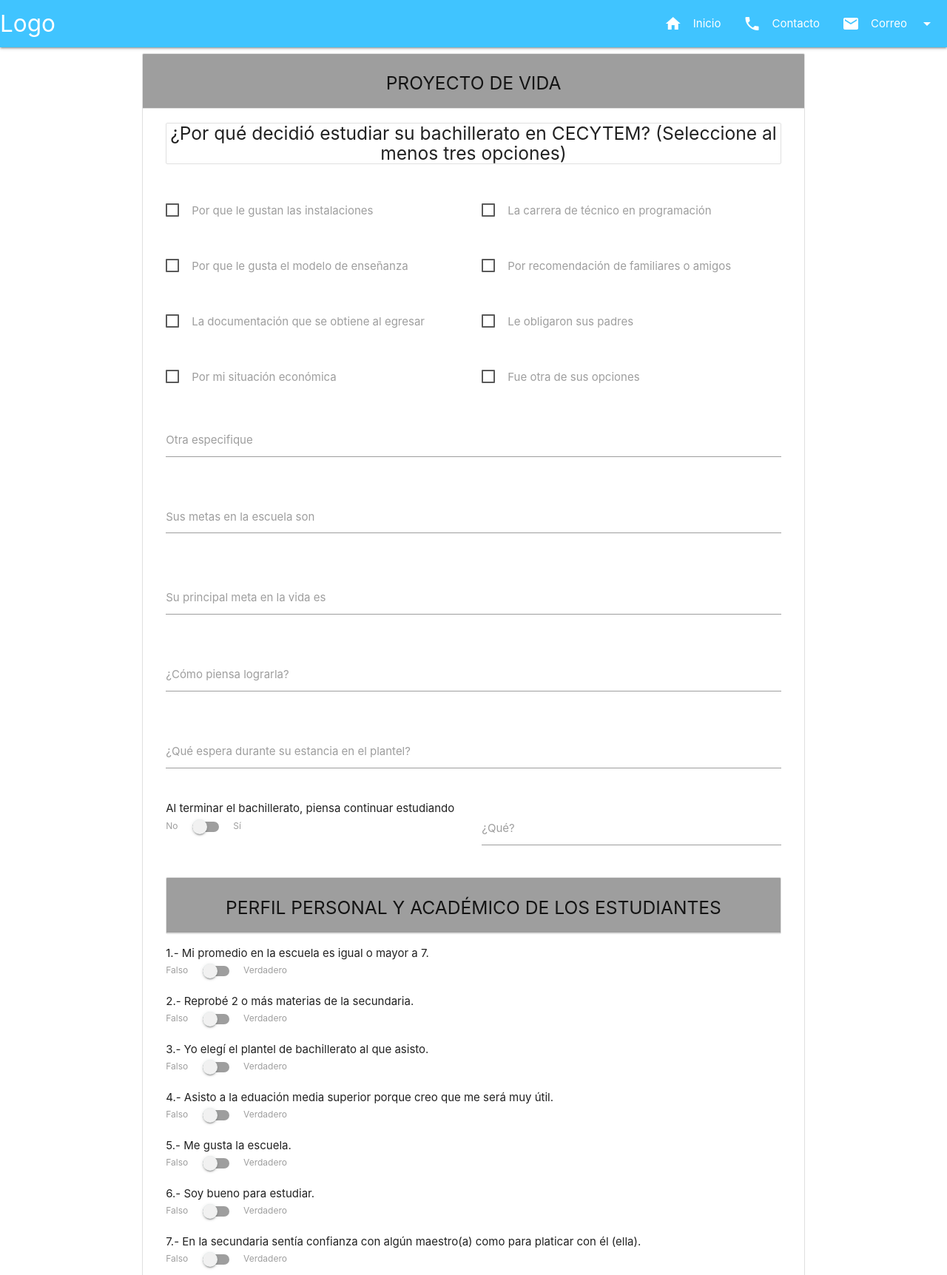
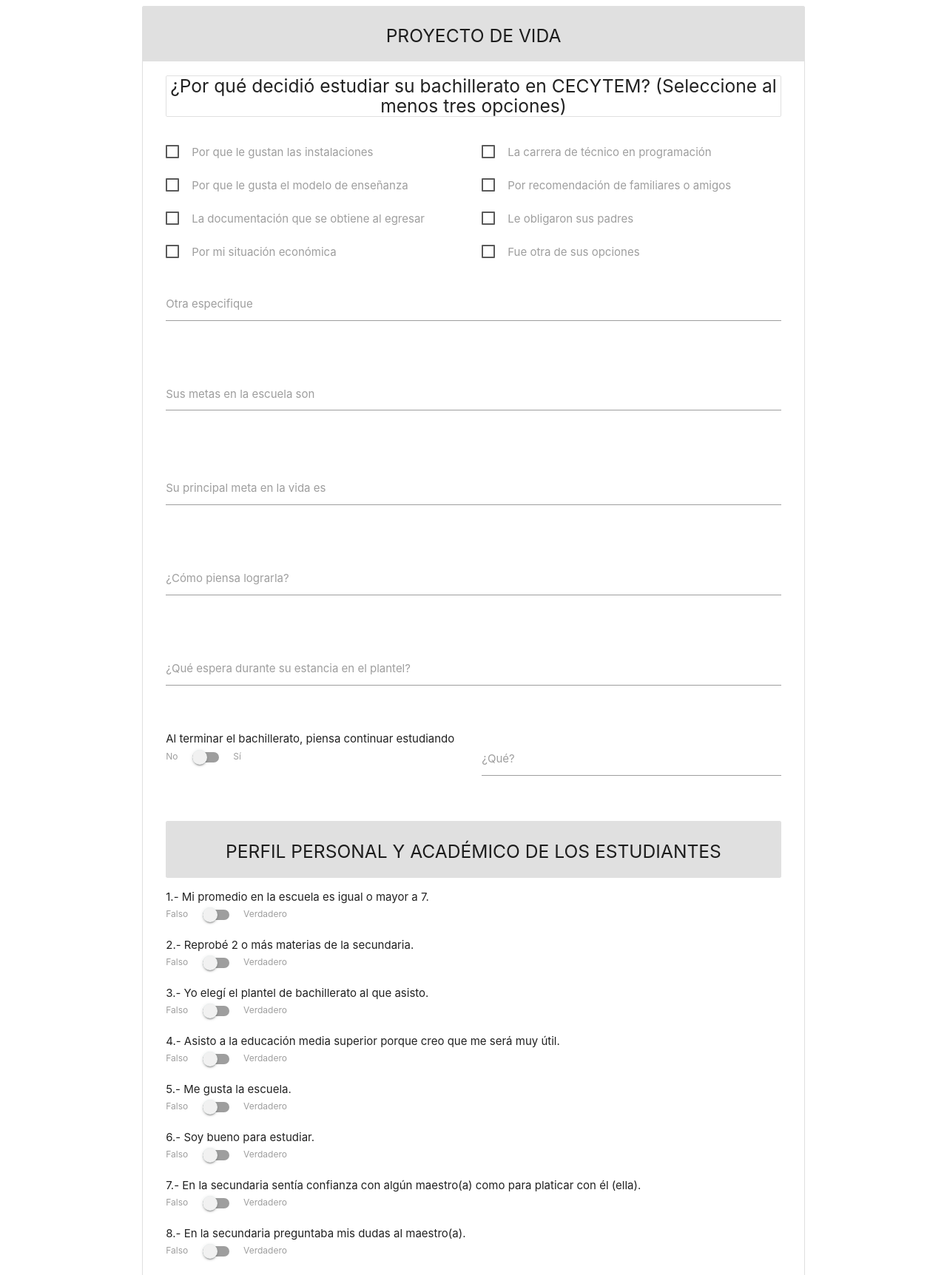
Before and after one commit to Jordani-Valencia/SIREANI, a CodeIgniter app: the page made by application/views/pantallas/6.php in a window 1280 px wide. Shown: the top 1724 px of the page at 74% size. Run offline with CodeIgniter, Linux system fonts and the light colour scheme; some libraries are stand-ins or nearby versions.

Commit message:
Pantalla 6 lista/PANTALLAS LISTAS

```diff
--- a/application/views/pantallas/6.php
+++ b/application/views/pantallas/6.php
@@ -8,410 +8,341 @@
 	<link rel="stylesheet" href="<?php echo base_url();?>assets/css/index.css">
 </head>
 <body>
-
-	<!-- Dropdown Structure -->
-<ul id="dropdown1" class="dropdown-content">
-  <li><a href="#!">one</a></li>
-  <li><a href="#!">two</a></li>
-  <li class="divider"></li>
-  <li><a href="#!">three</a></li>
-</ul>
-
-<ul id="dropdown2" class="dropdown-content">
-  <li><a href="#!">one</a></li>
-  <li><a href="#!">two</a></li>
-  <li class="divider"></li>
-  <li><a href="#!">three</a></li>
-</ul>
-
-<ul class="sidenav" id="mobile-demo">
-    <li><a href="sass.html">Inicio<i class="material-icons left">home</i></a></li>
-    <li><a href="badges.html">Contacto<i class="material-icons left">call</i></a></li>
-    <li><a class="dropdown-trigger" href="#!" data-target="dropdown2">Correo<i class="material-icons left">email</i><i class="material-icons right">arrow_drop_down</i></a></li>
-  </ul>
-
-<nav>
-  <div class="nav-wrapper light-blue accent-2">
-    <a href="#!" class="brand-logo">Logo</a>
-    <a href="#" data-target="mobile-demo" class="sidenav-trigger"><i class="material-icons">menu</i></a>
-    <ul class="right hide-on-med-and-down">
-      <li><a href="sass.html">Inicio<i class="material-icons left">home</i></a></li>
-      <li><a href="badges.html">Contacto<i class="material-icons left">call</i></a></li>
-      <!-- Dropdown Trigger -->
-      <li><a class="dropdown-trigger" href="#!" data-target="dropdown1">Correo<i class="material-icons left">email</i><i class="material-icons right">arrow_drop_down</i></a></li>
-    </ul>
-  </div>
-</nav>
-
+	<!--Inicio del contenedor-->
 	<div class="container">
 		<div class="row">
-
 	      <ul class="collection with-header">
-	        <li class="collection-header grey"><h5 class="center">PROYECTO DE VIDA</h5>
+					<!--Encabezado-->
+	        <li class="collection-header grey lighten-2"><h5 class="center">PROYECTO DE VIDA</h5>
+			<!--Inicio del formulario-->
 			<form action="" class="col s12">
-				<div class="row">
-					<br>
+				<div class="row"><br>
 					<div class="center col s12"><h5 class="collection">¿Por qué decidió estudiar su bachillerato en CECYTEM? (Seleccione al menos tres opciones)</h5></div>
 				</div>
-
+				<!--Inicio Fila1-->
 				<div class="row">
 					<div class="col s6">
-      					<p>
-					      <label>
-					        <input type="checkbox" />
-					        <span>Por que le gustan las instalaciones</span>
-					      </label>
-					    </p>
+						<label><input type="checkbox" name="instalacion"/>
+					  <span>Por que le gustan las instalaciones</span></label>
 					</div>
 
 					<div class="col s6">
-      					<p>
-					      <label>
-					        <input type="checkbox" />
-					        <span>La carrera de técnico en programación</span>
-					      </label>
-					    </p>
+      			<label><input type="checkbox" name="carrera"/>
+					  <span>La carrera de técnico en programación</span></label>
 					</div>
 				</div>
-
+				<!--Fin Fila1-->
+				<!--Inicio Fila2-->
 				<div class="row">
 					<div class="col s6">
-      					<p>
-					      <label>
-					        <input type="checkbox" />
-					        <span>Por que le gusta el modelo de enseñanza</span>
-					      </label>
-					    </p>
+					  <label><input type="checkbox" name="ensenanza"/>
+					 	<span>Por que le gusta el modelo de enseñanza</span></label>
 					</div>
 
 					<div class="col s6">
-      					<p>
-					      <label>
-					        <input type="checkbox" />
-					        <span>Por recomendación de familiares o amigos</span>
-					      </label>
-					    </p>
+					  <label><input type="checkbox" name="recomendacion"/>
+					  <span>Por recomendación de familiares o amigos</span></label>
 					</div>
 				</div>
-
+				<!--Fin Fila2-->
+				<!--Inicio Fila3-->
 				<div class="row">
 					<div class="col s6">
-      					<p>
-					      <label>
-					        <input type="checkbox" />
-					        <span>La documentación que se obtiene al egresar</span>
-					      </label>
-					    </p>
+					  <label><input type="checkbox" name="documento"/>
+					  <span>La documentación que se obtiene al egresar</span></label>
 					</div>
 
 					<div class="col s6">
-      					<p>
-					      <label>
-					        <input type="checkbox" />
-					        <span>Le obligaron sus padres</span>
-					      </label>
-					    </p>
+					  <label><input type="checkbox" name="obligado"/>
+					  <span>Le obligaron sus padres</span></label>
 					</div>
 				</div>
-
+				<!--Fin Fila3-->
+				<!--Inicio Fila4-->
 				<div class="row">
 					<div class="col s6">
-      					<p>
-					      <label>
-					        <input type="checkbox" />
-					        <span>Por mi situación económica</span>
-					      </label>
-					    </p>
+					  <label><input type="checkbox" name="economia"/>
+					  <span>Por mi situación económica</span></label>
 					</div>
 
 					<div class="col s6">
-      					<p>
-					      <label>
-					        <input type="checkbox" />
-					        <span>Fue otra de sus opciones</span>
-					      </label>
-					    </p>
+					  <label><input type="checkbox" name="opcion"/>
+					  <span>Fue otra de sus opciones</span></label>
 					</div>
 				</div>
-
+				<!--Fin Fila4-->
+				<!--Inicio Fila5-->
 				<div class="row">
 					<div class="input-field col s12">
-						<input type="text" class="validate" id="especifique">
-						<label for="especifique">Otra especifique</label>
+						<input type="text" class="validate" id="esp14" name="especificar14">
+						<label for="esp14">Otra especifique</label>
+						<span class="helper-text" data-error="Campo vacío o Incorrecto" data-success="Bien"></span>
 					</div>
 				</div>
-
+				<!--Fin Fila5-->
+				<!--Inicio Fila6-->
 				<div class="row">
 					<div class="input-field col s12">
-			          <textarea id="textarea1" class="materialize-textarea"></textarea>
-			          <label for="textarea1">Sus metas en la escuela son</label>
+			      <textarea id="textarea14" class="materialize-textarea validate" name="metas" required></textarea>
+			      <label for="textarea14">Sus metas en la escuela son</label>
+						<span class="helper-text" data-error="Campo vacío o Incorrecto" data-success="Bien"></span>
 					</div>
 				</div>
-
+				<!--Fin Fila6-->
+				<!--Inicio Fila7-->
 				<div class="row">
 					<div class="input-field col s12">
-						<input type="text" class="validate" id="especifique">
-						<label for="especifique">Su principal meta en la vida es</label>
+						<input type="text" class="validate" id="textarea15" name="metavida" required>
+						<label for="textarea15">Su principal meta en la vida es</label>
+						<span class="helper-text" data-error="Campo vacío o Incorrecto" data-success="Bien"></span>
 					</div>
 				</div>
-
+				<!--Fin Fila7-->
+				<!--Inicio Fila8-->
 				<div class="row">
 					<div class="input-field col s12">
-						<input type="text" class="validate" id="especifique">
-						<label for="especifique">¿Cómo piensa lograrla?</label>
+						<input type="text" class="validate" id="textarea16" name="lograr" required>
+						<label for="textarea16">¿Cómo piensa lograrla?</label>
+						<span class="helper-text" data-error="Campo vacío o Incorrecto" data-success="Bien"></span>
 					</div>
 				</div>
-
+				<!--Fin Fila8-->
+				<!--Inicio Fila9-->
 				<div class="row">
 					<div class="input-field col s12">
-						<input type="text" class="validate" id="especifique">
-						<label for="especifique">¿Qué espera durante su estancia en el plantel?</label>
+						<input type="text" class="validate" id="textarea17" name="estancia" required>
+						<label for="textarea17">¿Qué espera durante su estancia en el plantel?</label>
+						<span class="helper-text" data-error="Campo vacío o Incorrecto" data-success="Bien"></span>
 					</div>
 				</div>
-
+				<!--Fin Fila9-->
+				<!--Inicio Fila10-->
 				<div class="row">
 					<div class="col s6">
 						<h7>Al terminar el bachillerato, piensa continuar estudiando</h7>
 							<div class="switch">
-					    		<label>
-					      		No
-					      		<input type="checkbox">
+					    		<label>No
+					      		<input type="checkbox" name="continua">
 					      		<span class="lever"></span>
-					      		Sí
-					    	</label>
+					      		Sí</label>
 							</div>
 					</div>
 
 					<div class="input-field col s6">
-						<input type="text" class="validate" id="que">
-						<label for="que">¿Qué?</label>
+						<input type="text" class="validate" id="q" name="que">
+						<label for="q">¿Qué?</label>
+						<span class="helper-text" data-error="Campo vacío o Incorrecto" data-success="Bien"></span>
 					</div>
 				</div>
-
+				<!--Fin Fila10-->
+				<!--Encabezado-->
 				<ul class="collection with-header">
-	        	<li class="collection-header grey"><h5 class="center">PERFIL PERSONAL Y ACADÉMICO DE LOS ESTUDIANTES</h5></li></ul>
-
+	        	<li class="collection-header grey lighten-2"><h5 class="center">PERFIL PERSONAL Y ACADÉMICO DE LOS ESTUDIANTES</h5></li></ul>
+				<!--Inicio Fila11-->
 	      <div class="row">
 	      	<div class="col s12">
 	      		<h7>1.- Mi promedio en la escuela es igual o mayor a 7.</h7>
 							<div class="switch">
-					    		<label>
-					      		Falso
-					      		<input type="checkbox">
+					    		<label>Falso
+					      		<input type="checkbox" name="promedio2">
 					      		<span class="lever"></span>
-					      		Verdadero
-					    	</label>
+					      		Verdadero</label>
 							</div>
 	        </div>
 				</div>
-
+				<!--Fin Fila11-->
+				<!--Inicio fila12-->
 				<div class="row">
 	        <div class="col s12">
 	        	<h7>2.- Reprobé 2 o más materias de la secundaria.</h7>
 							<div class="switch">
-					    		<label>
-					      		Falso
-					      		<input type="checkbox">
+					    		<label>Falso
+					      		<input type="checkbox" name="reprobado">
 					      		<span class="lever"></span>
-					      		Verdadero
-					    	</label>
+					      		Verdadero</label>
 						  </div>
 	        </div>
 	       </div>
-
+				 <!--Fin Fila12-->
+				 <!--Inicio Fila13-->
 				<div class="row">
 	        <div class="col s12">
 	        	<h7>3.- Yo elegí el plantel de bachillerato al que asisto.</h7>
 							<div class="switch">
-					    		<label>
-					      		Falso
-					      		<input type="checkbox">
+					    		<label>Falso
+					      		<input type="checkbox" name="eleccion">
 					      		<span class="lever"></span>
-					      		Verdadero
-					    	</label>
+					      		Verdadero</label>
 						</div>
 	        </div>
 	      </div>
-
+				<!--Fin Fila14-->
+				<!--Inicio Fila15-->
 				<div class="row">
 	        <div class="col s12">
-	        			<h7>4.- Asisto a la eduación media superior porque creo que me será muy útil.</h7>
+	        	<h7>4.- Asisto a la educación media superior porque creo que me será muy útil.</h7>
 							<div class="switch">
-					    		<label>
-					      		Falso
-					      		<input type="checkbox">
+					    		<label>Falso
+					      		<input type="checkbox" name="asistir">
 					      		<span class="lever"></span>
-					      		Verdadero
-					    	</label>
+					      		Verdadero</label>
 						</div>
 	        </div>
 	      </div>
-
+				<!--Fin Fila16-->
+				<!--Inicio Fila17-->
 				<div class="row">
 	        <div class="col s12">
 	        	<h7>5.- Me gusta la escuela.</h7>
 							<div class="switch">
-					    		<label>
-					      		Falso
-					      		<input type="checkbox">
+					    		<label>Falso
+					      		<input type="checkbox" name="escuela">
 					      		<span class="lever"></span>
-					      		Verdadero
-					    	</label>
+					      		Verdadero</label>
 						</div>
 	        </div>
 	      </div>
-
+				<!--Fin Fila17-->
+				<!--Inicio Fila18-->
 				<div class="row">
 	        <div class="col s12">
 	        	<h7>6.- Soy bueno para estudiar.</h7>
 							<div class="switch">
-					    		<label>
-					      		Falso
-					      		<input type="checkbox">
+					    		<label>Falso
+					      		<input type="checkbox" name="bueno">
 					      		<span class="lever"></span>
-					      		Verdadero
-					    	</label>
+					      		Verdadero</label>
 						</div>
 	        </div>
 	      </div>
-
+				<!--Fin Fila18-->
+				<!--Inicio Fila19-->
 	      <div class="row">
 	        <div class="col s12">
 	        	<h7>7.- En la secundaria sentía confianza con algún maestro(a) como para platicar con él (ella).</h7>
 							<div class="switch">
-					    		<label>
-					      		Falso
-					      		<input type="checkbox">
+					    		<label>Falso
+					      		<input type="checkbox" name="maestro">
 					      		<span class="lever"></span>
-					      		Verdadero
-					    	</label>
+					      		Verdadero</label>
 						</div>
 	        </div>
 	      </div>
-
+				<!--Inicio Fila20-->
 	      <div class="row">
 	        <div class="col s12">
 	        	<h7>8.- En la secundaria preguntaba mis dudas al maestro(a).</h7>
 							<div class="switch">
-					    		<label>
-					      		Falso
-					      		<input type="checkbox">
+					    		<label>Falso
+					      		<input type="checkbox" name="dudas">
 					      		<span class="lever"></span>
-					      		Verdadero
-					    	</label>
+					      		Verdadero</label>
 						</div>
 	        </div>
 	      </div>
-
+				<!--Fin Fila20-->
+				<!--Inicio Fila21-->
 	      <div class="row">
 	        <div class="col s12">
 	        	<h7>9.- En la secundaria me molestaban con frecuencia otro u otros compañeros (burlas, intimidación, golpes, extorsiones, etc.).</h7>
 							<div class="switch">
-					    		<label>
-					      		Falso
+					    		<label>Falso
 					      		<input type="checkbox">
 					      		<span class="lever"></span>
-					      		Verdadero
-					    	</label>
+					      		Verdadero</label>
 						</div>
 	        </div>
 	      </div>
-
+				<!--Fin Fila21-->
+				<!--Inicio Fila22-->
 	      <div class="row">
 	        <div class="col s12">
 	        	<h7>10.- Si yo reprobara alguna materia, se lo platicaría a mi mamá o mi papá.</h7>
 							<div class="switch">
-					    		<label>
-					      		Falso
-					      		<input type="checkbox">
+					    		<label>Falso
+					      		<input type="checkbox" name="reprobado2">
 					      		<span class="lever"></span>
-					      		Verdadero
-					    	</label>
+					      		Verdadero</label>
 						</div>
 	        </div>
 	      </div>
-
+				<!--Fin Fila22-->
+				<!--Inicio Fila23-->
 	      <div class="row">
 	        <div class="col s12">
 	        	<h7>11.- Si tuviera un problema personal, se lo platicaría a mi mamá o mi papá.</h7>
 							<div class="switch">
-					    		<label>
-					      		Falso
-					      		<input type="checkbox">
+					    		<label>Falso
+					      		<input type="checkbox" name="personal">
 					      		<span class="lever"></span>
-					      		Verdadero
-					    	</label>
+					      		Verdadero</label>
 						</div>
 	        </div>
 	      </div>
-
+				<!--Fin Fila23-->
+				<!--Inicio Fila24-->
 	      <div class="row">
 	        <div class="col s12">
 	        	<h7>12.- Me gustaría emigrar a Estados Unidos en los próximos 5 años.</h7>
 							<div class="switch">
-					    		<label>
-					      		Falso
-					      		<input type="checkbox">
+					    		<label>Falso
+					      		<input type="checkbox" name="eua">
 					      		<span class="lever"></span>
-					      		Verdadero
-					    	</label>
+					      		Verdadero</label>
 						</div>
 	        </div>
 	      </div>
-
+				<!--Fin Fila24-->
+				<!--Inicio Fila25-->
 	      <div class="row">
 	        <div class="col s12">
 	        	<h7>13.- Es posible que me case o viva con mi pareja antes de terminar el bachillerato.</h7>
 							<div class="switch">
-					    		<label>
-					      		Falso
-					      		<input type="checkbox">
+					    		<label>Falso
+					      		<input type="checkbox" name="pareja">
 					      		<span class="lever"></span>
-					      		Verdadero
-					    	</label>
+					      		Verdadero</label>
 						</div>
 	        </div>
 	      </div>
-
+				<!--Fin Fila25-->
+				<!--Inicio Fila26-->
 	      <div class="row">
 	        <div class="col s12">
 	        	<h7>14.- En mi casa hemos tenido problemas económicos serios (deudas, no alcanza para los gastos del diario, etc.).</h7>
 							<div class="switch">
-					    		<label>
-					      		Falso
-					      		<input type="checkbox">
+					    		<label>Falso
+					      		<input type="checkbox" name="probleco">
 					      		<span class="lever"></span>
-					      		Verdadero
-					    	</label>
+					      		Verdadero</label>
 						</div>
 	        </div>
 	      </div>
-
+				<!--Fin Fila26-->
+				<!--Inicio Fila27-->
 	      <div class="row">
 	        <div class="col s12">
 	        	<h7>15.- Es más importante trabajar que estudiar.</h7>
 							<div class="switch">
-					    		<label>
-					      		Falso
-					      		<input type="checkbox">
+					    		<label>Falso
+					      		<input type="checkbox" name="trabajar">
 					      		<span class="lever"></span>
-					      		Verdadero
-					    	</label>
+					      		Verdadero</label>
 						</div>
 	        </div>
 	      </div>
+				<!--Fin Fila27-->
 
 			<div class="row">
 				<div class="col s12">
 					<h7>Elabora un croquis donde coloques 5 referencias como mínimo para localizar tu domicilio (el croquis debe ser bien detallado, tiene que coincidir con el que aparece en GOOGLE MAPS)</h7>
 
-					<a href="https://www.google.com.mx/maps">Google Maps</a>
+					<a href="https://www.google.com.mx/maps" target="_blank">Google Maps</a>
 				</div>
 			</div>
-
+			<!--Fin del formulario-->
 			</form>
 		</ul>
-
 		</div>
 
 		<ul class="pagination center">
```
Lines whose indentation alone changed are shown as unchanged.
